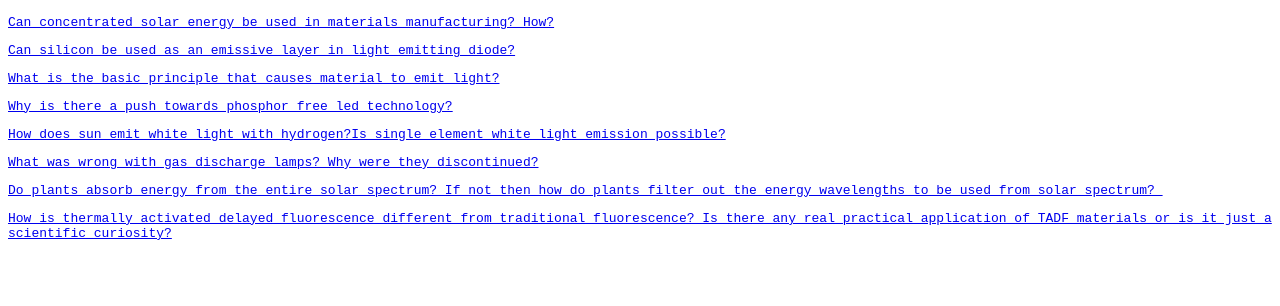
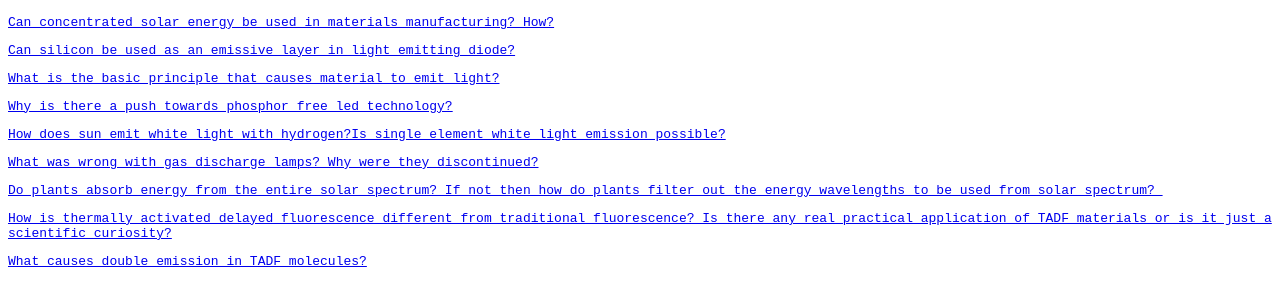
Before and after one commit to reeofficial/reeofficial.github.io, a plain HTML site: page index.html in a window 1280 px wide. Shown: the part 122-428 px from the top of the page. Drawn offline with Linux system fonts and the light colour scheme.

Commit message:
Update index.html

```diff
--- a/index.html
+++ b/index.html
@@ -103,6 +103,18 @@ How is thermally activated delayed fluorescence different from traditional fluor
 
 </p>
 
+<p>
+
+<a href="/doubleemission.html">
+
+What causes double emission in TADF molecules?
+</a>
+
+
+</p>
+
+
+
 </div>
 
 </body>
```
